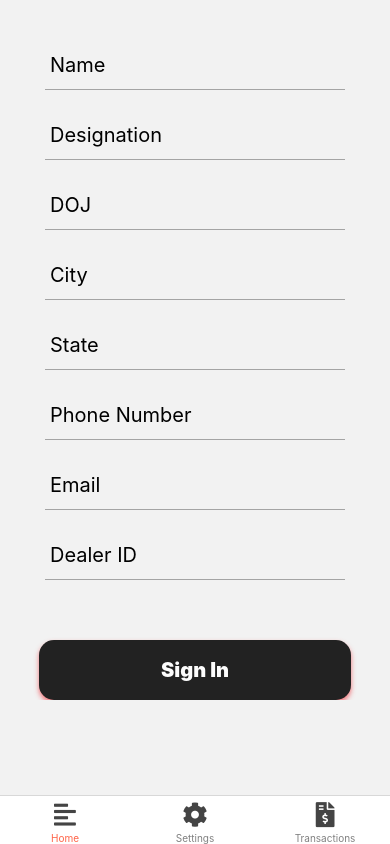
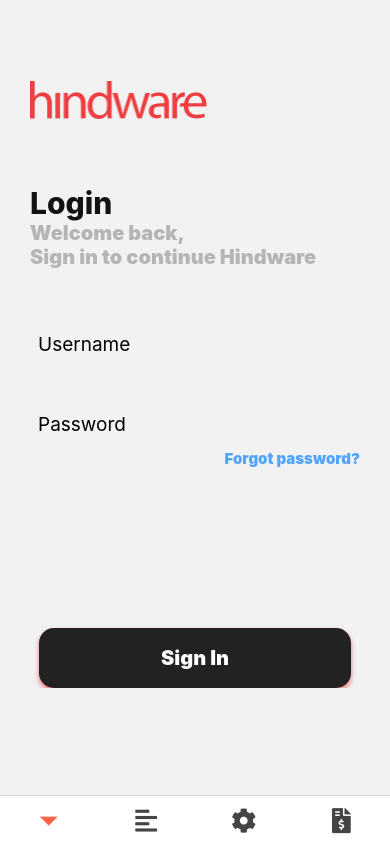
Before and after one commit to parthakshay/hindware-react-native, a React Native app: screen /NewEmp in a window 390 px wide. Built offline with nearby package versions, Linux system fonts and the light colour scheme.

Commit message:
Merge branch 'main' of https://github.com/parthakshay/Hindware

```diff
--- a/package.json
+++ b/package.json
@@ -15,7 +15,7 @@
     "@react-navigation/bottom-tabs": "^6.3.1",
     "@react-navigation/material-bottom-tabs": "^6.2.1",
     "@react-navigation/native": "^6.0.10",
-    "@react-navigation/native-stack": "^6.6.1",
+    "@react-navigation/native-stack": "^6.6.2",
     "@react-navigation/stack": "^6.2.1",
     "babel-preset-react-native": "^4.0.1",
     "expo": "~44.0.0",
--- a/src/routes/RootNavigator.js
+++ b/src/routes/RootNavigator.js
@@ -19,10 +19,18 @@
 const Stack = createStackNavigator();
 const Tab = createBottomTabNavigator();
 
-const HomeStack = () => {
+const LoginStack = () => {
         return (
                 <Stack.Navigator initialRouteName="Login" screenOptions={{ headerShown: false }}>
                         <Stack.Screen name="Login" component={LoginScreen} />
+                        <Stack.Screen name="Home" component={HomeScreen} />
+                </Stack.Navigator>
+        );
+}
+
+const HomeStack = () => {
+        return (
+                <Stack.Navigator initialRouteName="Home" screenOptions={{ headerShown: false }}>
                         <Stack.Screen name="Home" component={HomeScreen} />
                         <Stack.Screen name="NewEmp" component={NewEmpScreen} />
                 </Stack.Navigator>
@@ -61,25 +69,15 @@
 export default function RootNavigator() {
         return (
                 <NavigationContainer>
-                        <Tab.Navigator screenOptions={({ route }) => ({
-                                tabBarIcon: ({ focused, color, size }) => {
-                                        let iconName;
-
-                                        if (route.name === 'Feed') {
-                                                iconName = focused
-                                                        ? 'ios-information-circle'
-                                                        : 'ios-information-circle-outline';
-                                        } else if (route.name === 'Settings') {
-                                                iconName = focused ? 'ios-list-box' : 'ios-list';
-                                        }
-                                        return <MaterialCommunityIcons name={iconName} size={size} color={color} />;
-                                },
-                        })}
+                        <Tab.Navigator
                                 tabBarOptions={{
                                         activeTintColor: 'tomato',
                                         inactiveTintColor: 'gray',
-                                }}
-                        >
+                                }}>
+                                <Tab.Screen name="LoginStack" component={LoginStack}
+                                        options={{
+                                                tabBarLabel: false, headerShown: false, tabBarLabel: 'Login', tabBarShowLabel: false,
+                                        }} />
                                 <Tab.Screen name="HomeStack" component={HomeStack}
                                         options={{
                                                 tabBarLabel: false, headerShown: false, tabBarLabel: 'Home', tabBarIcon: ({ color, size }) => (<FontAwesome name="align-left" size={25} color="#444" />),
--- a/src/screens/LoginScreen.js
+++ b/src/screens/LoginScreen.js
@@ -1,7 +1,47 @@
-import React from 'react';
+import React, { Component } from 'react';
+import { useNavigation } from '@react-navigation/native';
 import { View, Text, StyleSheet, Pressable, Image, SafeAreaView, TextInput, ScrollView, Linking } from 'react-native';
 
-const LoginScreen = ({ navigation }) => {
+export default class LoginScreen extends Component {
+        constructor() {
+                super();
+                this.state = {
+                        username: '',
+                        usernameValidate: true,
+                        password: '',
+                        passwordValidate: true,
+                }
+        }
+        validate(text, type) {
+                if (type == 'username') {
+                        const alph = /^[a-zA-Z]+$/
+                        if (alph.test(text)) {
+                                this.setState({
+                                        usernameValidate: true,
+                                })
+                        }
+                        else {
+                                this.setState({
+                                        usernameValidate: false,
+                                })
+                        }
+                }
+                else if (type == 'password') {
+                        const alpha = /^[a-zA-Z]+[0-9]$/
+                        if (alpha.test(text)) {
+                                this.setState({
+                                        passwordValidate: true,
+                                })
+                        }
+                        else {
+                                this.setState({
+                                        passwordValidate: false,
+                                })
+                        }
+                }
+        }
+
+        render() {
                 return (
                         <SafeAreaView>
                                 <ScrollView>
@@ -21,18 +61,20 @@
                                                                 alignItems: 'center',
                                                         }}>
                                                                 <TextInput
-                                                                style={styles.labelTextbox}
-                                                                placeholder="Email"
-                                                                keyboardType="email-address"
-                                                        ></TextInput>
+                                                                        style={[styles.labelTextbox, !this.state.usernameValidate ? styles.error : null]}
+                                                                        placeholder="Username"
+                                                                        keyboardType="default"
+                                                                        onChangeText={(text) => this.validate(text, 'username')}
+                                                                />
                                                                 <TextInput
                                                                         secureTextEntry={true}
-                                                                style={styles.labelTextbox}
-                                                                returnKeyType='go'
+                                                                        style={[styles.labelTextbox, !this.state.usernameValidate ? styles.error : null]} returnKeyType='go'
                                                                         autoCorrect={false}
                                                                         placeholder="Password"
                                                                         keyboardType="default"
-                                                        ></TextInput></View>
+                                                                        onChangeText={(text) => this.validate(text, 'password')}
+                                                                />
+                                                        </View>
                                                         <Text style={{
                                                                 color: '#51a4ff',
                                                                 fontSize: 15, fontWeight: '900', flex: 1, alignSelf: 'flex-end', marginRight: 30
@@ -52,11 +94,13 @@
                                                 </View>
                                         </View>
                                 </ScrollView>
-                </SafeAreaView>
+                        </SafeAreaView >
 
                 );
+
         }
 
+}
 const styles = StyleSheet.create({
         container: {
                 flex: 1
@@ -111,6 +155,14 @@
                 marginTop: 30,
                 fontSize: 19
         },
+        inputLayout: {
+                paddingBottom: 20,
+        },
+        textDanger: {
+                color: "#dc3545"
+        },
+        error: {
+                borderWidth: 3,
+                borderColor: 'red',
+        },
 });
-
-export default LoginScreen;
```
Also changed, not shown: copy paste.js (added, +49 -0 lines), src/components/Header.js (deleted, +0 -15 lines), 2 other files (tests, documents, lock files or other folders). Lines whose indentation alone changed are shown as unchanged.
